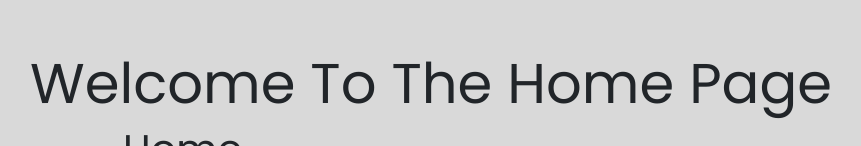
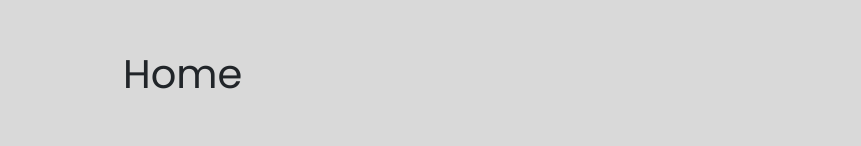
Before and after one commit to FawziaSaad/COMP229-Group4, a Node server app: page / in a window 1280 px wide. Shown: the part 104-250 px from the top of the page, without its empty margins (52-913 px from the left). Run offline with Node 20, Linux system fonts and the light colour scheme; data that the repository does not hold is empty; some libraries are stand-ins or nearby versions.

Commit message:
remove h1

```diff
--- a/server/views/index.ejs
+++ b/server/views/index.ejs
@@ -6,7 +6,7 @@
   <!-- Main Content -->
   <main class="container">
     <div class="jumbotron">
-      <h1 class="display-4">Welcome to the <%= title %> page</h1>
+      <!-- <h1 class="display-4">Welcome to the <%= title %> page</h1> -->
 
       <div class="offset-md-1 col-md-11">
         <h1><%= title %></h1>
```
